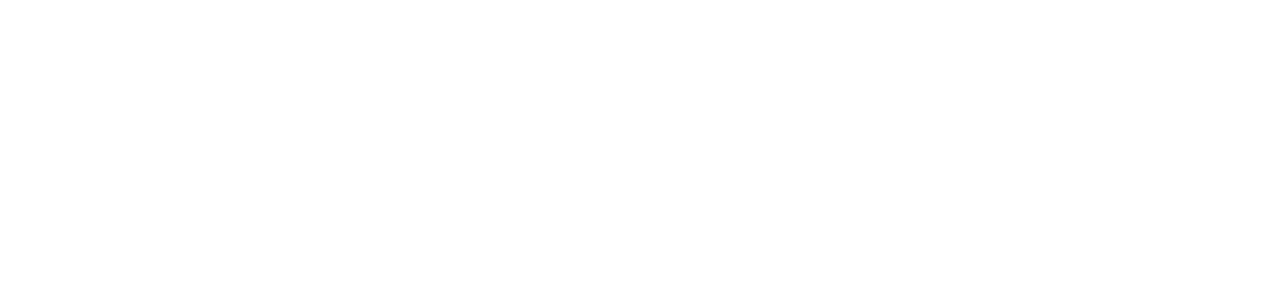
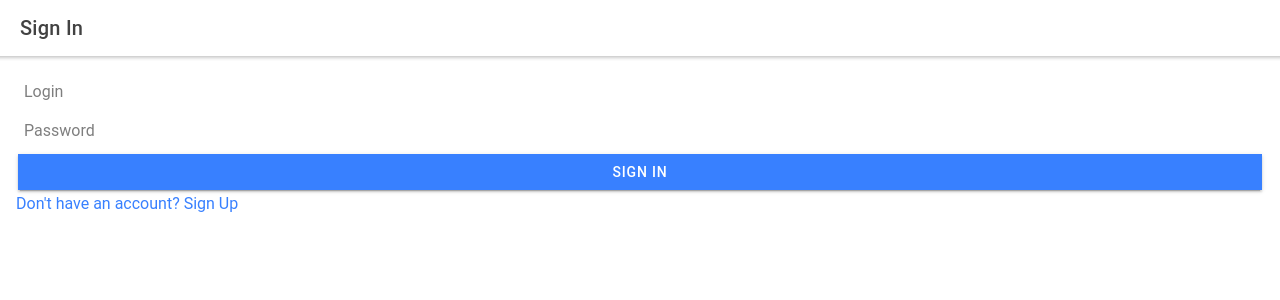
Before and after one commit to elacymerys/thesis, a React (Create React App) app in the folder thesis-gui/: page /auth/sign-in in a window 1280 px wide. Shown: the top 300 px of the page. Built offline with nearby package versions, Linux system fonts and the light colour scheme.

Commit message:
Add sign in plain form

```diff
--- a/thesis-gui/src/App.tsx
+++ b/thesis-gui/src/App.tsx
@@ -35,6 +35,7 @@
 import './theme/variables.css';
 import CategoryStorage from "./services/category-storage";
 import SignUp from "./components/auth/sign-up/SignUp";
+import SignIn from "./components/auth/sign-in/SignIn";
 
 setupIonicReact();
 
@@ -48,6 +49,9 @@
         <IonRouterOutlet>
           <Route exact path="/auth/sign-up">
             <SignUp />
+          </Route>
+          <Route exact path="/auth/sign-in">
+            <SignIn />
           </Route>
           <Route exact path="/categories">
             <Tab2 />
--- /dev/null
+++ b/thesis-gui/src/components/auth/sign-in/SignIn.css
@@ -0,0 +1,8 @@
+.container {
+    text-align: center;
+    position: absolute;
+    left: 0;
+    right: 0;
+    top: 50%;
+    transform: translateY(-50%);
+}
--- a/thesis-gui/src/components/auth/sign-up/SignUp.tsx
+++ b/thesis-gui/src/components/auth/sign-in/SignIn.tsx
@@ -4,31 +4,29 @@
     IonContent, IonHeader, IonInput,
     IonPage, IonRouterLink, IonTitle, IonToolbar,
 } from "@ionic/react";
-import './SignUp.css';
+import './SignIn.css';
 
-const SignUp: React.FC = () => {
+const SignIn: React.FC = () => {
     return (
         <IonPage>
             <IonHeader>
                 <IonToolbar>
-                    <IonTitle>Sign Up</IonTitle>
+                    <IonTitle>Sign In</IonTitle>
                 </IonToolbar>
             </IonHeader>
             <IonContent className="ion-padding">
                 <IonHeader collapse="condense">
                     <IonToolbar>
-                        <IonTitle size="large">Sign Up</IonTitle>
+                        <IonTitle size="large">Sign In</IonTitle>
                     </IonToolbar>
                 </IonHeader>
-                <IonInput type="text" required placeholder="Nickname" />
-                <IonInput type="email" required placeholder="Email" />
+                <IonInput type="text" required placeholder="Login" />
                 <IonInput type="password" required placeholder="Password" />
-                <IonInput type="password" required placeholder="Repeat Password" />
-                <IonButton expand="full">Sign Up</IonButton>
-                <IonRouterLink href="/auth/sign-in">Already have an account? Sign in</IonRouterLink>
+                <IonButton expand="full">Sign In</IonButton>
+                <IonRouterLink href="/auth/sign-up">Don't have an account? Sign Up</IonRouterLink>
             </IonContent>
         </IonPage>
     );
 };
 
-export default SignUp;
+export default SignIn;
```
